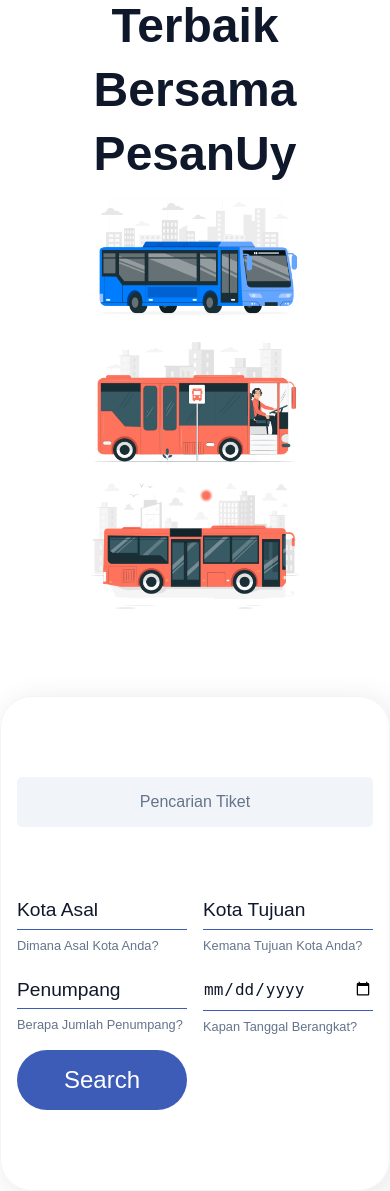
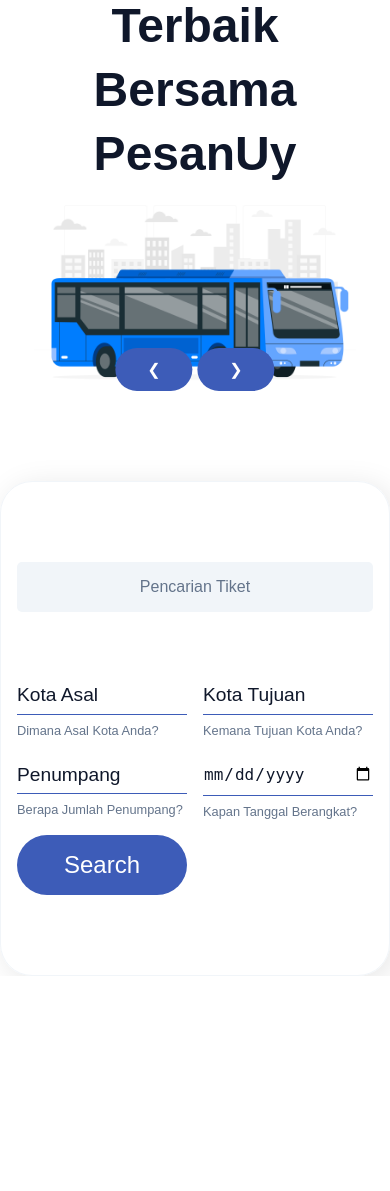
Before and after one commit to BerchmansBayu/PesanUy, a PHP site: page / in a window 390 px wide. Shown: the part 480-1671 px from the top of the page. After the commit the page ends 1456 px from the top, so only its background shows below. Run offline with PHP 8.4, Linux system fonts and the light colour scheme.

Commit message:
Javascript I

```diff
--- a/css/index.css
+++ b/css/index.css
@@ -32,7 +32,7 @@ a{
     text-decoration: none;
 }
 img{
-    width: 70%;
+    width: 90%;
     display: block; /* Menggunakan display: block; untuk menghindari masalah dengan flexbox */
     margin-left: auto; /* Memastikan posisi gambar di tengah secara horizontal */
     margin-right: auto;
@@ -154,7 +154,7 @@ nav{
   @media(width < 900px){
     .header_container img {
         min-width: none;
-        width: 60%; /* Untuk mengatur lebar gambar */
+        width: 90%; /* Untuk mengatur lebar gambar */
         margin-left: auto;
         margin-right: auto;
         display: block; /* Memastikan gambar berada di tengah */
@@ -167,3 +167,15 @@ nav{
     }
 
   }
+  .carousel {
+    position: relative;
+    text-align: center; /* Mengatur gambar agar berada di tengah horizontal */
+}
+
+
+.carousel-buttons {
+    position: absolute;
+    bottom: 10px; /* Atur jarak dari bawah sesuai kebutuhan */
+    left: 50%;
+    transform: translateX(-50%);
+}
--- a/index.html
+++ b/index.html
@@ -17,7 +17,13 @@
             <img src="aset/1.jpg" alt="header" />
             <img src="aset/2.jpg" alt="header" />
             <img src="aset/3.jpg" alt="header" />
+            <div class="carousel-buttons">
+                <button class="btn btn-prev">&#10094;</button>
+                <button class="btn btn-next">&#10095;</button>
+            </div>
         </div>
+
+
     </header>
     <section class="section_container booking_container">
         <div class="booking_nav">
@@ -66,6 +72,41 @@
             <button class="btn">Search</button>
         </form>
     </section>
+    <script>
+        document.addEventListener("DOMContentLoaded", function() {
+            const carousel = document.querySelector('.carousel');
+            const slides = carousel.querySelectorAll('img');
+            const totalSlides = slides.length;
+            let currentSlide = 0;
+
+            // Function to show the current slide
+            function showSlide(slideIndex) {
+                // Hide all slides
+                slides.forEach(slide => slide.style.display = 'none');
+                // Show the current slide
+                slides[slideIndex].style.display = 'block';
+            }
+
+            // Function to move to the next slide
+            function nextSlide() {
+                currentSlide = (currentSlide + 1) % totalSlides;
+                showSlide(currentSlide);
+            }
+
+            // Function to move to the previous slide
+            function prevSlide() {
+                currentSlide = (currentSlide - 1 + totalSlides) % totalSlides;
+                showSlide(currentSlide);
+            }
+
+            // Initial slide display
+            showSlide(currentSlide);
+
+            // Add event listeners to navigation buttons
+            document.querySelector('.carousel .btn-prev').addEventListener('click', prevSlide);
+            document.querySelector('.carousel .btn-next').addEventListener('click', nextSlide);
+        });
+    </script>
 
 
 
```
Also changed, not shown: css/dashboard.css (+0 -11 lines).
